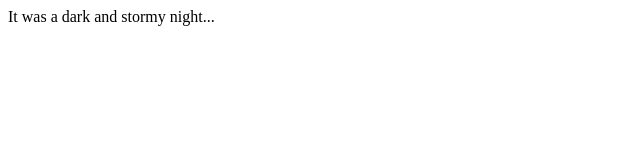
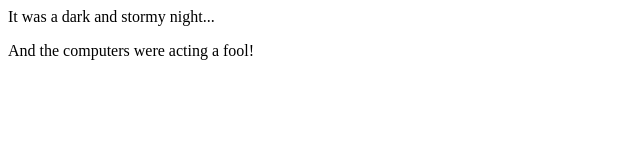
Before and after one commit to jmburghardt/fireside-story, a plain HTML site: page index.html in a window 1280 px wide. Shown: the whole page, without its empty margins (0-640 px from the left). Drawn offline with Linux system fonts and the light colour scheme.

Commit message:
something new

```diff
--- a/index.html
+++ b/index.html
@@ -1,5 +1,6 @@
 <html>
   <body>
     <p>It was a dark and stormy night...</p>
+    <p>And the computers were acting a fool!</p>
   </body>
 </html>
```
